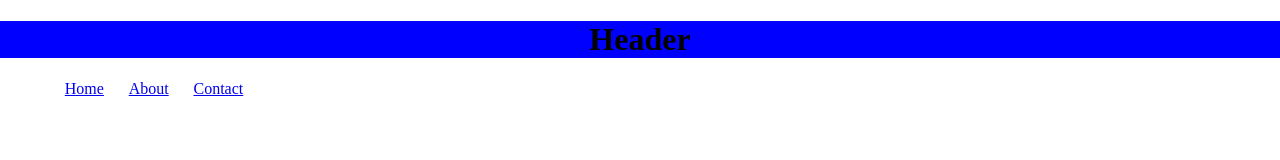
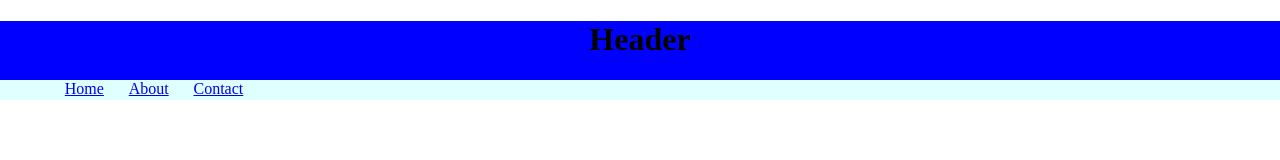
Before and after one commit to dmnc666/basicSemanticElements, a plain HTML site: page index.html in a window 1280 px wide. Drawn offline with Linux system fonts and the light colour scheme.

```diff
--- a/index.html
+++ b/index.html
@@ -18,7 +18,7 @@
         <h1>Header</h1>
         <!--Navigation Section-->
         <nav style="background-color: lightcyan; padding: 0; margin: 0; height: 20%;">
-            <ul style="list-style: none; height: 20%;">
+            <ul style="list-style: none; height: 20px;">
                 <li class="nav__link"><a href="#">Home</a></li>
                 <li class="nav__link"><a href="#">About</a></li>
                 <li class="nav__link"><a href="#">Contact</a></li>
```
